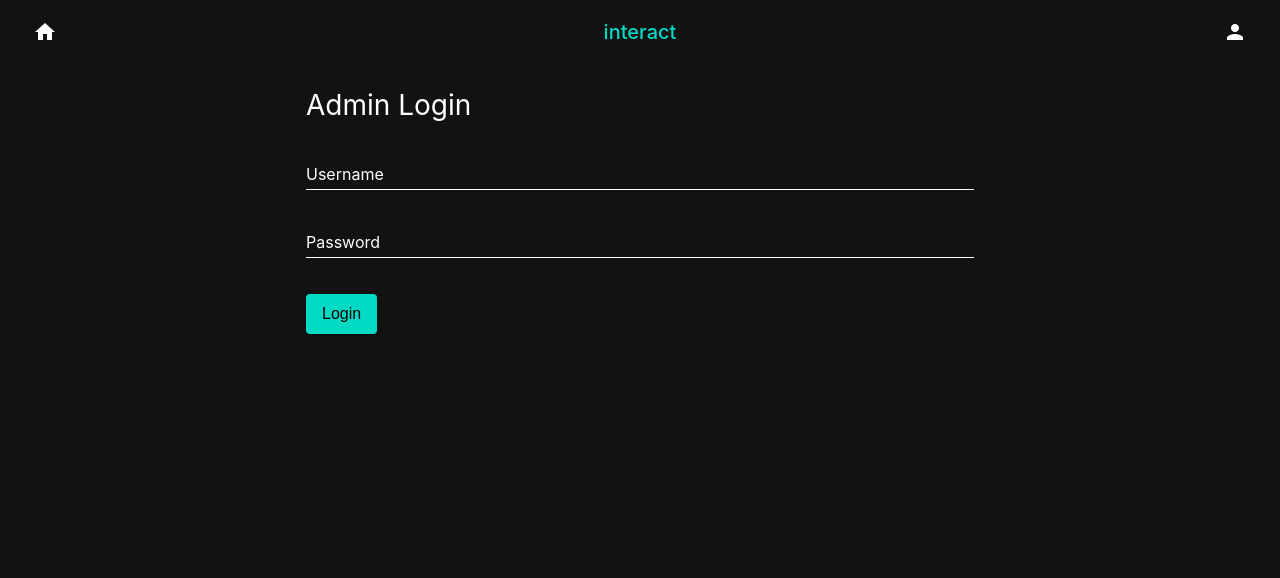
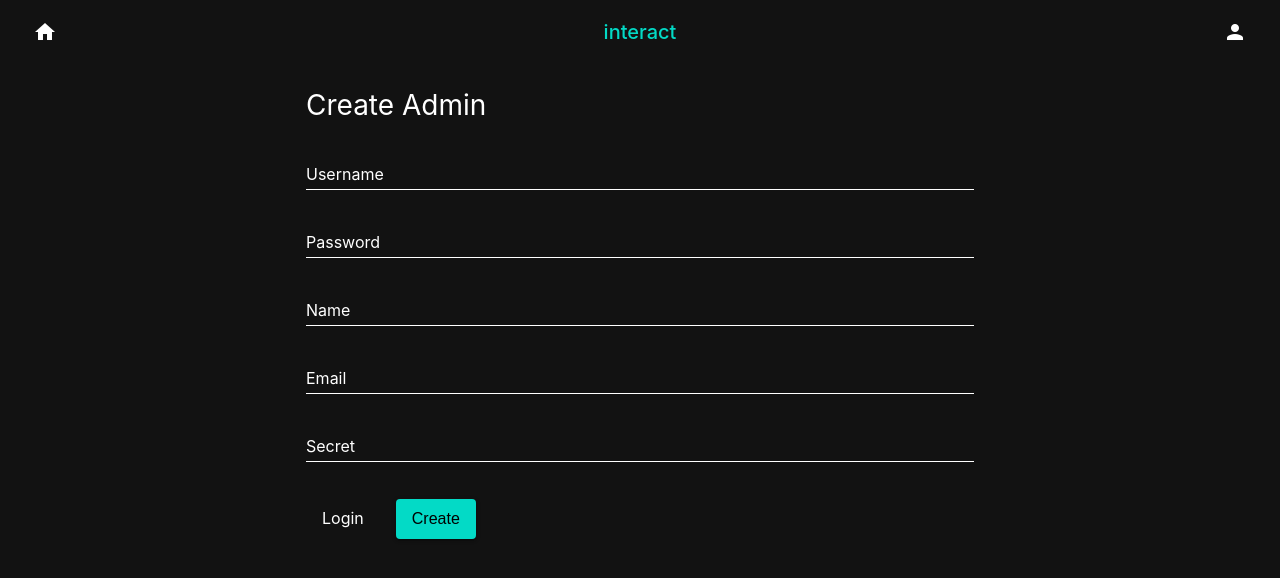
Before and after one commit to koozy0/interact-frontend, a React (Create React App) app: page /admin/create in a window 1280 px wide. Before the commit this address led to /admin/login. Shown: the top 578 px of the page. Built offline with nearby package versions, Linux system fonts and the light colour scheme.

Commit message:
Add CreateAdmin route and component, rename AdminLogin -> Login, update spacing.css with additional spacing rules

```diff
--- a/src/AppRoutes.js
+++ b/src/AppRoutes.js
@@ -2,10 +2,11 @@ import React, { Component } from 'react';
 import { Route, Switch } from 'react-router-dom';
 
 import Admin from './components/admin/Admin';
-import AdminLogin from './components/admin/AdminLogin';
+import CreateAdmin from './components/admin/Create';
 import CreateEvent from './components/admin/CreateEvent';
 import Event from './components/event/Event';
 import Home from './components/home/Home';
+import LoginAdmin from './components/admin/Login';
 import ManageEvent from './components/admin/ManageEvent';
 import NotFound from './components/NotFound';
 import PrivateRoute from './components/admin/PrivateRoute';
@@ -19,7 +20,9 @@ class AppRoutes extends Component {
       <Switch>
         <Route exact path='/' component={Home} />
 
-        <Route path='/admin/login' component={AdminLogin} />
+        <Route path='/admin/login' component={LoginAdmin} />
+
+        <Route path='/admin/create' component={CreateAdmin} />
 
         <PrivateRoute
           path='/admin'
--- /dev/null
+++ b/src/components/admin/Create.js
@@ -0,0 +1,128 @@
+import {} from '../../actions/user';
+
+import React, { Component } from 'react';
+
+import Alert from '../Alert';
+import Button from '../Button';
+import Input from '../Input';
+import { Link } from 'react-router-dom';
+import { connect } from 'react-redux';
+import { deleteErrors } from '../../actions/error';
+
+class CreateAdmin extends Component {
+  state = {
+    username: '',
+    password: '',
+    name: '',
+    email: '',
+    role: 'administrator',
+    secret: '',
+  };
+
+  componentDidMount() {
+    // Clear errors
+    this.props.deleteErrors();
+  }
+
+  onChange = e => {
+    this.setState({ [e.target.name]: e.target.value });
+  };
+
+  onSubmit = e => {
+    e.preventDefault();
+    const { username, password, name, email, role, secret } = this.state;
+    // this.props.userLogin({ username, password, secret });
+    console.log({ username, password, name, email, role, secret });
+  };
+
+  componentDidUpdate() {
+    if (this.props.isAuthenticated) {
+      this.props.history.push('/admin');
+    }
+  }
+
+  render() {
+    const { data: err } = this.props.error;
+    const errMsg = err.message || (err.data && err.data.message) || '';
+
+    return (
+      <div className='container'>
+        <div className='content'>
+          <h1 className='mb-3'>Create Admin</h1>
+
+          <form autoComplete='off' onSubmit={this.onSubmit}>
+            {errMsg.length > 0 && <Alert msg={errMsg} color='danger' />}
+
+            <Input
+              type='text'
+              name='username'
+              label='Username'
+              onChange={this.onChange}
+            />
+
+            <Input
+              type='password'
+              name='password'
+              label='Password'
+              onChange={this.onChange}
+            />
+
+            <Input
+              type='text'
+              name='name'
+              label='Name'
+              onChange={this.onChange}
+            />
+
+            <Input
+              type='email'
+              name='email'
+              label='Email'
+              onChange={this.onChange}
+            />
+
+            <Input
+              type='text'
+              name='secret'
+              label='Secret'
+              onChange={this.onChange}
+            />
+
+            <Link to='/admin/login' style={styles.link} className='mt-3 mr-3'>
+              Login
+            </Link>
+
+            <Button type='submit' className='mt-3'>
+              Create
+            </Button>
+          </form>
+        </div>
+      </div>
+    );
+  }
+}
+
+const mapStateToProps = state => ({
+  isAuthenticated: state.user.isAuthenticated,
+  isAdmin: state.user.isAdmin,
+  error: state.error,
+});
+
+const mapDispatchToProps = { deleteErrors };
+
+export default connect(
+  mapStateToProps,
+  mapDispatchToProps,
+)(CreateAdmin);
+
+const styles = {
+  link: {
+    lineHeight: '40px',
+    padding: '0 16px',
+    height: '40px',
+    display: 'inline-block',
+    minWidth: '64px',
+    alignItems: 'flex-start',
+    fontSize: '16px',
+  },
+};
--- a/src/components/admin/AdminLogin.js
+++ b/src/components/admin/Login.js
@@ -3,11 +3,12 @@ import React, { Component } from 'react';
 import Alert from '../Alert';
 import Button from '../Button';
 import Input from '../Input';
+import { Link } from 'react-router-dom';
 import { connect } from 'react-redux';
 import { deleteErrors } from '../../actions/error';
 import { userLogin } from '../../actions/user';
 
-class AdminLogin extends Component {
+class LoginAdmin extends Component {
   state = {
     username: '',
     password: '',
@@ -41,7 +42,7 @@ class AdminLogin extends Component {
     return (
       <div className='container'>
         <div className='content'>
-          <h1 className='mb-3'>Admin Login</h1>
+          <h1 className='mb-3'>Login Admin</h1>
 
           <form autoComplete='off' onSubmit={this.onSubmit}>
             {errMsg.length > 0 && <Alert msg={errMsg} color='danger' />}
@@ -59,6 +60,10 @@ class AdminLogin extends Component {
               label='Password'
               onChange={this.onChange}
             />
+
+            <Link to='/admin/create' style={styles.link} className='mt-3 mr-3'>
+              Create
+            </Link>
 
             <Button type='submit' className='mt-3'>
               Login
@@ -81,4 +86,16 @@ const mapDispatchToProps = { deleteErrors, userLogin };
 export default connect(
   mapStateToProps,
   mapDispatchToProps,
-)(AdminLogin);
+)(LoginAdmin);
+
+const styles = {
+  link: {
+    lineHeight: '40px',
+    padding: '0 16px',
+    height: '40px',
+    display: 'inline-block',
+    minWidth: '64px',
+    alignItems: 'flex-start',
+    fontSize: '16px',
+  },
+};
--- a/src/styles/spacing.css
+++ b/src/styles/spacing.css
@@ -70,6 +70,84 @@
   margin-bottom: 48px;
 }
 
+.my-0 {
+  margin-top: 0;
+  margin-bottom: 0;
+}
+
+.my-1 {
+  margin-top: 4px;
+  margin-bottom: 4px;
+}
+
+.my-2 {
+  margin-top: 8px;
+  margin-bottom: 8px;
+}
+
+.my-3 {
+  margin-top: 16px;
+  margin-bottom: 16px;
+}
+
+.my-4 {
+  margin-top: 32px;
+  margin-bottom: 32px;
+}
+
+.my-5 {
+  margin-top: 48px;
+  margin-bottom: 48px;
+}
+
+.ml-0 {
+  margin-left: 0;
+}
+
+.ml-1 {
+  margin-left: 4px;
+}
+
+.ml-2 {
+  margin-left: 8px;
+}
+
+.ml-3 {
+  margin-left: 16px;
+}
+
+.ml-4 {
+  margin-left: 32px;
+}
+
+.ml-5 {
+  margin-left: 48px;
+}
+
+.mr-0 {
+  margin-right: 0;
+}
+
+.mr-1 {
+  margin-right: 4px;
+}
+
+.mr-2 {
+  margin-right: 8px;
+}
+
+.mr-3 {
+  margin-right: 16px;
+}
+
+.mr-4 {
+  margin-right: 32px;
+}
+
+.mr-5 {
+  margin-right: 48px;
+}
+
 .mx-0 {
   margin-left: 0;
   margin-right: 0;
@@ -103,36 +181,6 @@
 .mx-auto {
   margin-left: auto;
   margin-right: auto;
-}
-
-.my-0 {
-  margin-top: 0;
-  margin-bottom: 0;
-}
-
-.my-1 {
-  margin-top: 4px;
-  margin-bottom: 4px;
-}
-
-.my-2 {
-  margin-top: 8px;
-  margin-bottom: 8px;
-}
-
-.my-3 {
-  margin-top: 16px;
-  margin-bottom: 16px;
-}
-
-.my-4 {
-  margin-top: 32px;
-  margin-bottom: 32px;
-}
-
-.my-5 {
-  margin-top: 48px;
-  margin-bottom: 48px;
 }
 
 .p-0 {
```
